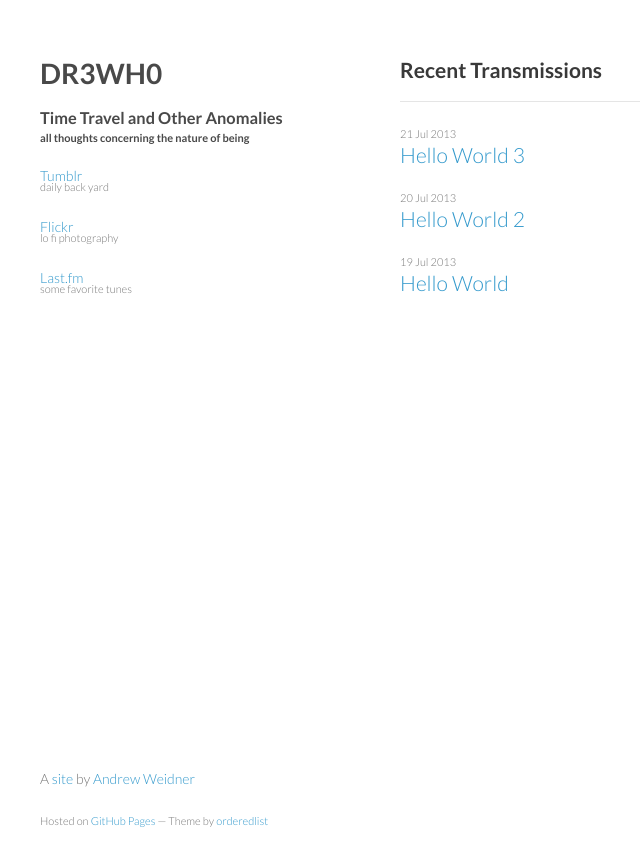
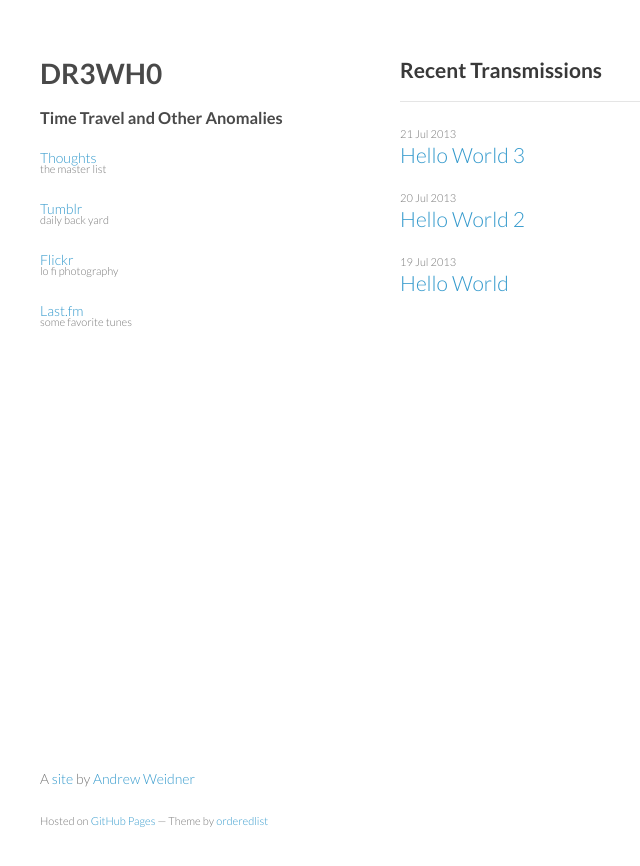
Before and after one commit to drewhop/drewhop.github.io, a Jekyll site: the page built from index.html, in a window 1280 px wide. Shown: the top 866 px of the page, without its empty margins (170-810 px from the left). Built offline with Jekyll 4.4.1, drawn with Linux system fonts in a browser that asks for light colours.

Commit message:
Update default.html

```diff
--- a/_layouts/default.html
+++ b/_layouts/default.html
@@ -11,7 +11,7 @@
     <div class="wrapper">
       <header>
         <h1><a href="/index.html">DR3WH0</a></h1>
-        <h3>Time Travel and Other Anomalies<br/><small>all thoughts concerning the nature of being</small></h3>
+        <h3>Time Travel and Other Anomalies</h3>
 
         <!--<h3>Contents</h3>
         <p class="view"><a href="/projects.html">Open Source Projects<small>Code that Might be Useful to You</small></a></p>
@@ -38,6 +38,7 @@
           </ul>
         {% endif %}-->
 
+        <p class="view"><a href="/posts.html">Thoughts<small>the master list</small></a>
         <p class="view"><a href="http://dr3wh0.tumblr.com/" target="tab">Tumblr<small>daily back yard</small></a>
         <p class="view"><a href="http://www.flickr.com/photos/dr3wh0/" target="tab">Flickr<small>lo fi photography</small></a>
         <p class="view"><a href="http://www.last.fm/user/DR3WH0" target="tab">Last.fm<small>some favorite tunes</small></a>
```
